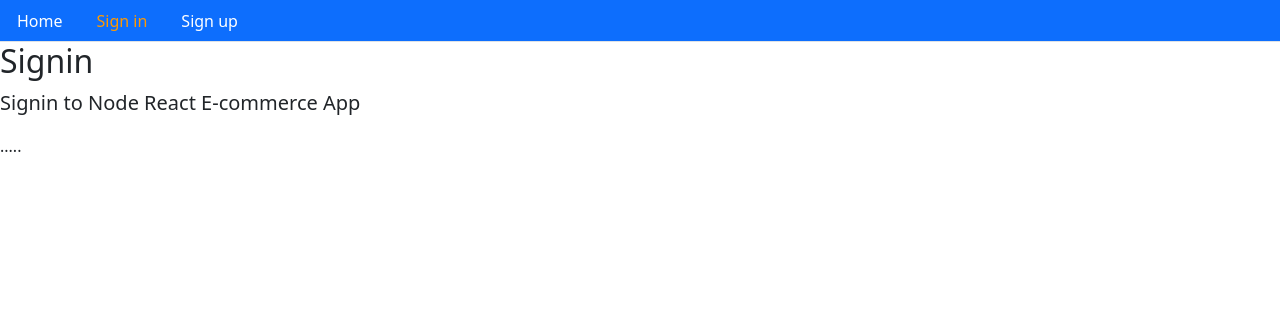
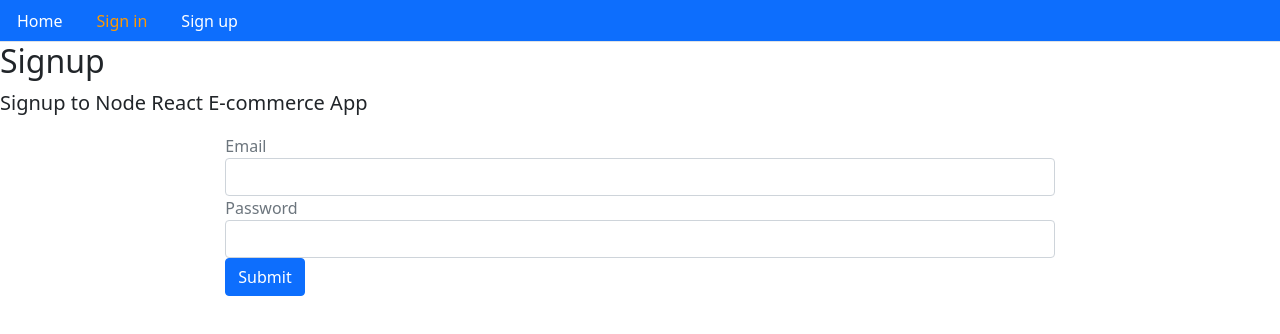
Before and after one commit to betadayz/ecomm-front, a React (Create React App) app: page /signin in a window 1280 px wide. Shown: the top 334 px of the page. Built offline with nearby package versions, Linux system fonts and the light colour scheme.

Commit message:
User signin

```diff
--- a/src/auth/index.js
+++ b/src/auth/index.js
@@ -14,3 +14,19 @@
         console.log(err);
     });
 };
+
+
+export const signin = (user) => {
+    return fetch(`${API}/signin`, {
+        method: "POST",
+        headers: {
+            Accept: 'application/json',
+            "Content-Type": "application/json"
+        },
+        body: JSON.stringify(user)
+    }).then(response => {
+        return response.json()
+    }).catch(err => {
+        console.log(err);
+    });
+};
--- a/src/user/Signin.js
+++ b/src/user/Signin.js
@@ -1,9 +1,100 @@
-import React from "react";
+import React, {useState} from "react";
+import { Redirect } from 'react-router-dom';
 import Layout from '../core/Layout';
+import { signin } from "../auth";
 
-const Signin = () => (
-    <Layout title="Signin" description="Signin to Node React E-commerce App">
-        .....
-    </Layout>
-);
-export default Signin;
+const Signin = () => {
+    const [values, setValues] = useState({
+        name: '',
+        email: '',
+        password: '',
+        error: '',
+        loading: false,
+        redirectToReferrer: false,
+    });
+
+    const {email, password, loading, error, redirectToReferrer} = values
+
+    const handleChange = name => event => {
+        setValues({ ...values, error: false, [name]: event.target.value })
+    }
+
+
+
+    const clickSubmit = (event) => {
+        event.preventDefault()
+        setValues({...values, error: false, loading: true })
+        signin({ email, password }).then(data => {
+            if(data.error) {
+                setValues({ ...values, error: data.error, loading: false})
+            } else {
+                setValues({
+                    ...values,
+                    redirectToReferrer: true
+                })
+            }
+        })
+    }
+
+
+    const signUpForm = () => (
+        <form>
+
+            <div className="form-group">
+                <label className="text-muted">Email</label>
+                <input onChange={handleChange('email')}
+                   type="email"
+                   className="form-control"
+                   value={email}
+
+                />
+            </div>
+
+            <div className="form-group">
+                <label className="text-muted">Password</label>
+                <input onChange={handleChange('password')}
+                       type="password"
+                       className="form-control"
+                       value={password}
+                />
+            </div>
+            <button onClick={clickSubmit} className="btn btn-primary">Submit</button>
+        </form>
+    )
+
+    const showError = () => (
+        <div className="alert alert-danger" style={{display: error ? '' : 'none'}}>
+            {error}
+        </div>
+    )
+
+    const showLoading = () => (
+        loading && (
+           <div className="alert alert-info">
+               <h2>Loading...</h2>
+            </div>)
+
+    );
+
+    const redirectUser = () => {
+        if(redirectToReferrer) {
+            return <Redirect to="/"/>
+        }
+    }
+
+
+    return (
+        <Layout
+            title="Signup"
+            description="Signup to Node React E-commerce App"
+            className="container col-md-8 offset-md-2"
+        >
+          {showLoading()}
+          {showError()}
+          {signUpForm()}
+          {redirectUser()}
+        </Layout>
+    )
+};
+
+export default Signin ;
```
